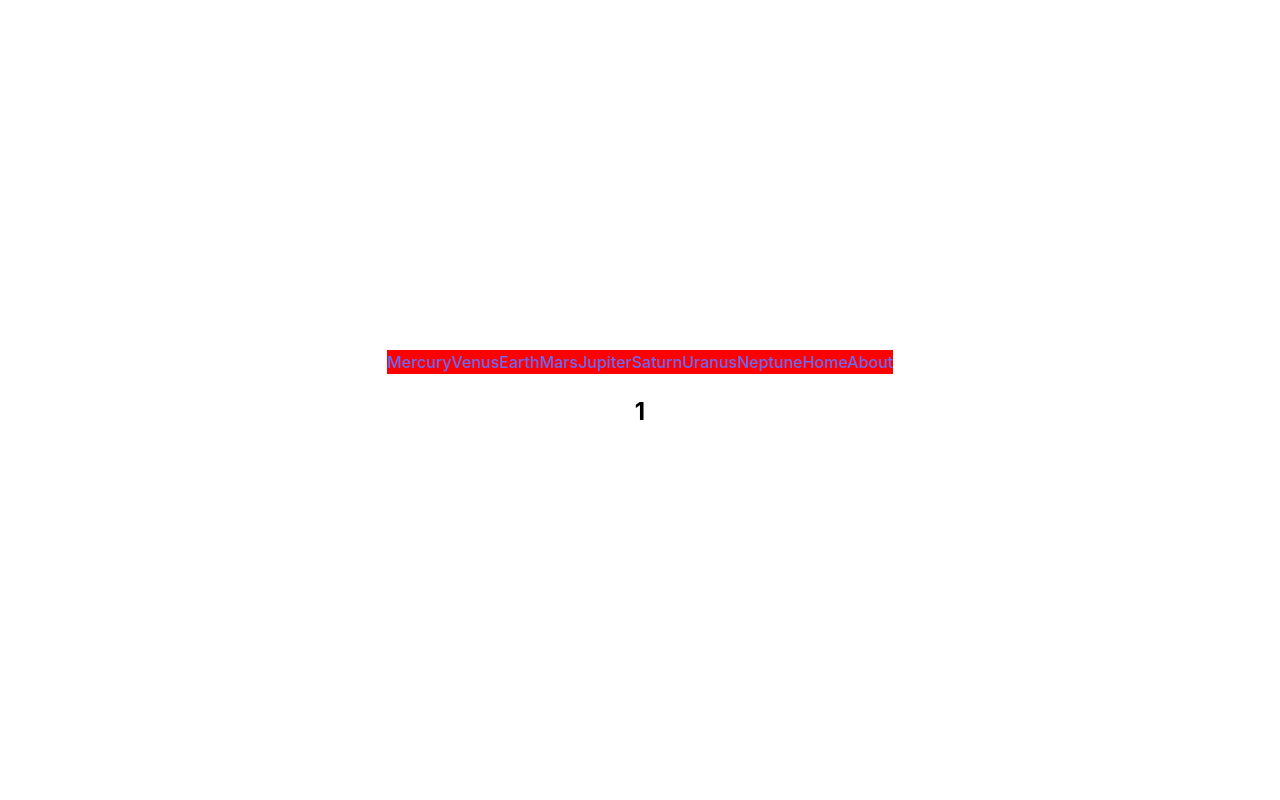
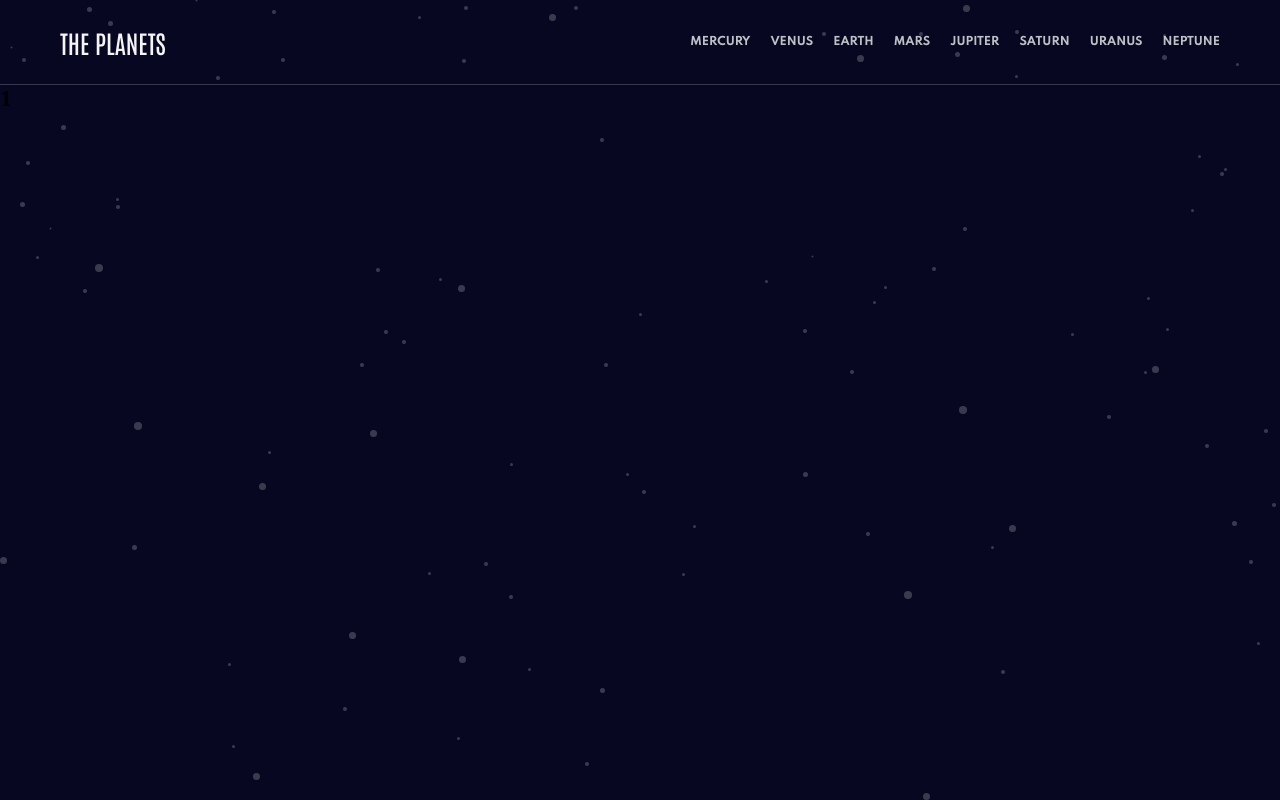
Before and after one commit to GillyRabutTsurwa/planets-site, a Vue app: page /1 in a window 1280 px wide. Built offline with nearby package versions, Linux system fonts and the light colour scheme.

Commit message:
Started Developing Header Component - still experiencing some issues with sass - i think it has to do with how i am importing and using files - it works for now so i will worry about it later

```diff
--- a/index.html
+++ b/index.html
@@ -4,6 +4,15 @@
 <head>
   <meta charset="UTF-8" />
   <link rel="icon" type="image/svg+xml" href="/vite.svg" />
+  <!-- NOTE: code for font manually added by me -->
+  <link rel="preconnect" href="https://fonts.googleapis.com">
+  <link rel="preconnect" href="https://fonts.gstatic.com" crossorigin="">
+  <link
+    href="https://fonts.googleapis.com/css2?family=Antonio:wght@500&amp;family=Spartan:wght@400;700&amp;display=swap"
+    rel="stylesheet">
+  <link
+    href="https://fonts.googleapis.com/css2?family=Antonio:wght@500&amp;family=Spartan:wght@400;700&amp;display=swap"
+    rel="stylesheet">
   <meta name="viewport" content="width=device-width, initial-scale=1.0" />
   <title>Vite + Vue</title>
 </head>
--- a/src/App.vue
+++ b/src/App.vue
@@ -1,34 +1,16 @@
 <script setup>
+import Header from "@/components/Header.vue";
 import useFilterPlanet from "@/composables/filterPlanet";
 const { state } = useFilterPlanet();
 </script>
 
 <template>
-  <div>
-    <RouterLink v-for="(currentLink, index) in state.planets" :key="index" :to="`/${currentLink.name.toLowerCase()}`">
-      {{currentLink.name}}
-    </RouterLink>
-    <RouterLink to="/">Home</RouterLink>
-    <RouterLink to="/about">About</RouterLink>
-  </div>
-  <!-- <code>{{ store.planets }}</code> -->
-  <RouterView :key="$route.params"/>
+  <Header :links="state.planets" />
+  <!-- line below very important in making RouterLinks able to update data -->
+  <!-- thanks to link here: https://stackoverflow.com/questions/62868980/vue-js-router-link-not-updating -->
+  <RouterView :key="$route.params" />
 </template>
 
-<style lang="scss" scoped>
-div {
-  background-color: variables.$default;
-}
-.logo {
-  height: 6em;
-  padding: 1.5em;
-  will-change: filter;
-  transition: filter 300ms;
-}
-.logo:hover {
-  filter: drop-shadow(0 0 2em #646cffaa);
-}
-.logo.vue:hover {
-  filter: drop-shadow(0 0 2em #42b883aa);
-}
+<style lang="scss">
+@import url(./assets/sass/main.scss)
 </style>
--- a/src/assets/sass/abstracts/_variables.scss
+++ b/src/assets/sass/abstracts/_variables.scss
@@ -1,3 +1,2 @@
-$default: red;
-$default-light: #333333;
-$default-dark: #000000;
+$colour-primary: #f4f4f4;
+$colour-links: #ffffffbf;
--- a/src/assets/sass/base/_reset.scss
+++ b/src/assets/sass/base/_reset.scss
@@ -0,0 +1,40 @@
+@use "../abstracts/variables";
+* {
+  &,
+  &::before,
+  &::after {
+    margin: 0;
+    padding: 0;
+    box-sizing: border-box;
+  }
+}
+
+html,
+body,
+#app {
+  width: 100%;
+  height: 100%;
+  overflow: hidden;
+}
+
+html {
+  font-size: 62.5%;
+}
+
+body {
+  color: #f4f4f4;
+  font-size: 1.6rem;
+  background-image: url(@/assets/img/background-stars.svg);
+}
+
+#app {
+  background-color: #070722;
+  background-image: url(@/assets/img/background-stars.svg);
+}
+
+a {
+  // @note - peut-être placer ce code dans un mixin. mais ça c'est génial aussi
+  cursor: pointer;
+  color: unset;
+  text-decoration: unset;
+}
--- /dev/null
+++ b/src/components/Header.vue
@@ -0,0 +1,82 @@
+<script setup>
+const props = defineProps({
+    links: {
+        type: Array,
+        required: true
+    }
+});
+
+console.log(props.links); //NOTE: looks good
+const links = props.links;
+</script>
+
+<template>
+    <header class="header">
+        <RouterLink to="/">
+            <h1 class="header__title">The Planets</h1>
+        </RouterLink>
+
+        <nav class="header__nav">
+            <ul class="header__nav--list">
+                <li v-for="(currentLink, index) in links" :key="index">
+                    <RouterLink :to="`/${currentLink.name.toLowerCase()}`">
+                        {{ currentLink.name }}
+                    </RouterLink>
+                </li>
+            </ul>
+        </nav>
+    </header>
+</template>
+
+
+<style lang="scss" scoped>
+.header {
+    display: flex;
+    align-items: center;
+    justify-content: space-between;
+
+    height: 8.5rem;
+    padding: 0 6rem;
+
+    border-bottom: 1px solid rgb(55, 55, 78);
+
+    &__title {
+        font-family: "Antonio", sans-serif;
+        text-transform: uppercase;
+        font-size: 2.5rem;
+        font-weight: 400;
+    }
+
+    &__nav {
+        // TeSTING:
+        font-family: "Spartan", sans-serif;
+
+        text-transform: uppercase;
+        font-size: 1.1rem;
+        font-weight: 600;
+
+        &--list {
+            list-style: none;
+            display: flex;
+
+            li {
+                margin-left: 2rem;
+
+                a {
+
+                    &,
+                    &:link,
+                    &:visited {
+                        color: variables.$colour-links;
+                    }
+
+                    &:hover,
+                    &:active {
+                        color: variables.$colour-primary;
+                    }
+                }
+            }
+        }
+    }
+}
+</style>
--- a/src/composables/filterPlanet.js
+++ b/src/composables/filterPlanet.js
@@ -9,7 +9,7 @@ const useFilterPlanet = () => {
 
   const filterPlanette = (planetName) => {
     const filteredPlanetArr = planets.filter((currentPlanet) => {
-      // to lowercase because it is capitalised in the data
+      // @note - to lowercase because it is capitalised in the data
       return currentPlanet.name.toLowerCase() === planetName;
     });
     state.selectPlanet = { ...filteredPlanetArr[0] };
--- a/src/data/data.json
+++ b/src/data/data.json
@@ -18,9 +18,9 @@
     "radius": "2,439.7 KM",
     "temperature": "430°c",
     "images": {
-      "planet": "./assets/planet-mercury.svg",
-      "internal": "./assets/planet-mercury-internal.svg",
-      "geology": "./assets/geology-mercury.png"
+      "planet": "planet-mercury.svg",
+      "internal": "planet-mercury-internal.svg",
+      "geology": "geology-mercury.png"
     }
   },
   {
@@ -42,9 +42,9 @@
     "radius": "6,051.8 KM",
     "temperature": "471°c",
     "images": {
-      "planet": "./assets/planet-venus.svg",
-      "internal": "./assets/planet-venus-internal.svg",
-      "geology": "./assets/geology-venus.png"
+      "planet": "planet-venus.svg",
+      "internal": "planet-venus-internal.svg",
+      "geology": "geology-venus.png"
     }
   },
   {
@@ -66,9 +66,9 @@
     "radius": "6,371 KM",
     "temperature": "16°c",
     "images": {
-      "planet": "./assets/planet-earth.svg",
-      "internal": "./assets/planet-earth-internal.svg",
-      "geology": "./assets/geology-earth.png"
+      "planet": "planet-earth.svg",
+      "internal": "planet-earth-internal.svg",
+      "geology": "geology-earth.png"
     }
   },
   {
@@ -90,9 +90,9 @@
     "radius": "3,389.5 KM",
     "temperature": "-28°c",
     "images": {
-      "planet": "./assets/planet-mars.svg",
-      "internal": "./assets/planet-mars-internal.svg",
-      "geology": "./assets/geology-mars.png"
+      "planet": "planet-mars.svg",
+      "internal": "planet-mars-internal.svg",
+      "geology": "geology-mars.png"
     }
   },
   {
@@ -114,9 +114,9 @@
     "radius": "69,911 KM",
     "temperature": "-108°c",
     "images": {
-      "planet": "./assets/planet-jupiter.svg",
-      "internal": "./assets/planet-jupiter-internal.svg",
-      "geology": "./assets/geology-jupiter.png"
+      "planet": "planet-jupiter.svg",
+      "internal": "planet-jupiter-internal.svg",
+      "geology": "geology-jupiter.png"
     }
   },
   {
@@ -138,9 +138,9 @@
     "radius": "58,232 KM",
     "temperature": "-138°c",
     "images": {
-      "planet": "./assets/planet-saturn.svg",
-      "internal": "./assets/planet-saturn-internal.svg",
-      "geology": "./assets/geology-saturn.png"
+      "planet": "planet-saturn.svg",
+      "internal": "planet-saturn-internal.svg",
+      "geology": "geology-saturn.png"
     }
   },
   {
@@ -162,9 +162,9 @@
     "radius": "25,362 KM",
     "temperature": "-195°c",
     "images": {
-      "planet": "./assets/planet-uranus.svg",
-      "internal": "./assets/planet-uranus-internal.svg",
-      "geology": "./assets/geology-uranus.png"
+      "planet": "planet-uranus.svg",
+      "internal": "planet-uranus-internal.svg",
+      "geology": "geology-uranus.png"
     }
   },
   {
@@ -186,9 +186,9 @@
     "radius": "24,622 KM",
     "temperature": "-201°c",
     "images": {
-      "planet": "./assets/planet-neptune.svg",
-      "internal": "./assets/planet-neptune-internal.svg",
-      "geology": "./assets/geology-neptune.png"
+      "planet": "planet-neptune.svg",
+      "internal": "planet-neptune-internal.svg",
+      "geology": "geology-neptune.png"
     }
   }
 ]
--- a/src/main.js
+++ b/src/main.js
@@ -1,6 +1,7 @@
 import { createApp } from "vue";
 import router from "./routes/router";
-import "./style.css";
+// import "./style.css";
+// import "../src/assets/sass/main.scss";
 import App from "./App.vue";
 
 //NOTE: instantiate pinia
--- a/vite.config.js
+++ b/vite.config.js
@@ -11,7 +11,7 @@ export default defineConfig({
         additionalData: `@use "./src/assets/sass/abstracts/_variables.scss";
         @use "./src/assets/sass/abstracts/_mixins.scss";
         @use "./src/assets/sass/base/_reset.scss";
-          @use "./src/assets/sass/main.scss";`,
+        @use "./src/assets/sass/main.scss";`,
       },
     },
   },
```
Also changed, not shown: src/assets/sass/main.scss (+1 -7 lines).
